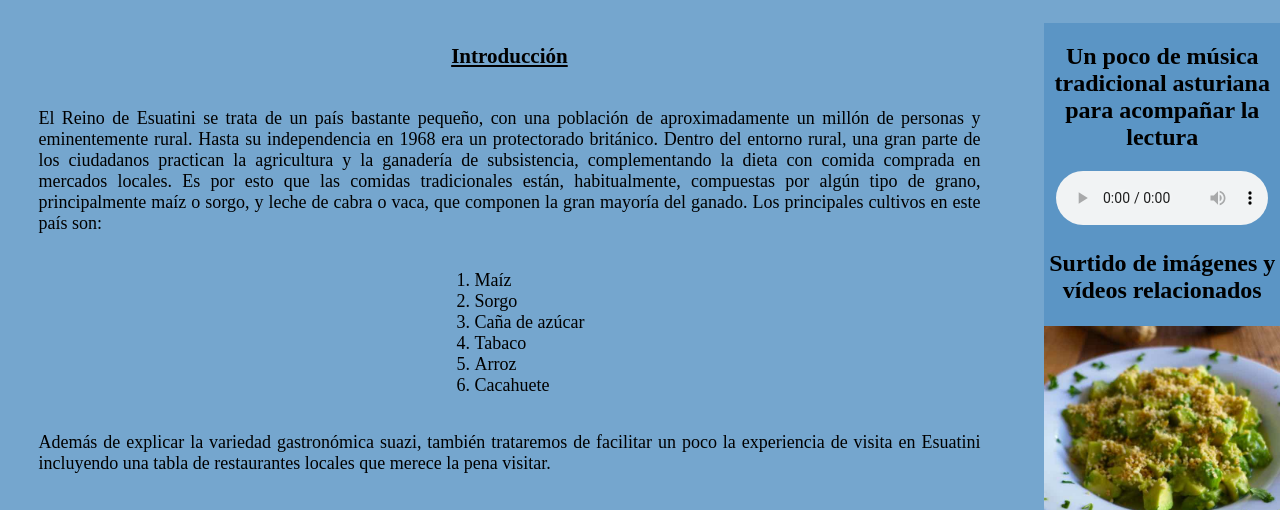
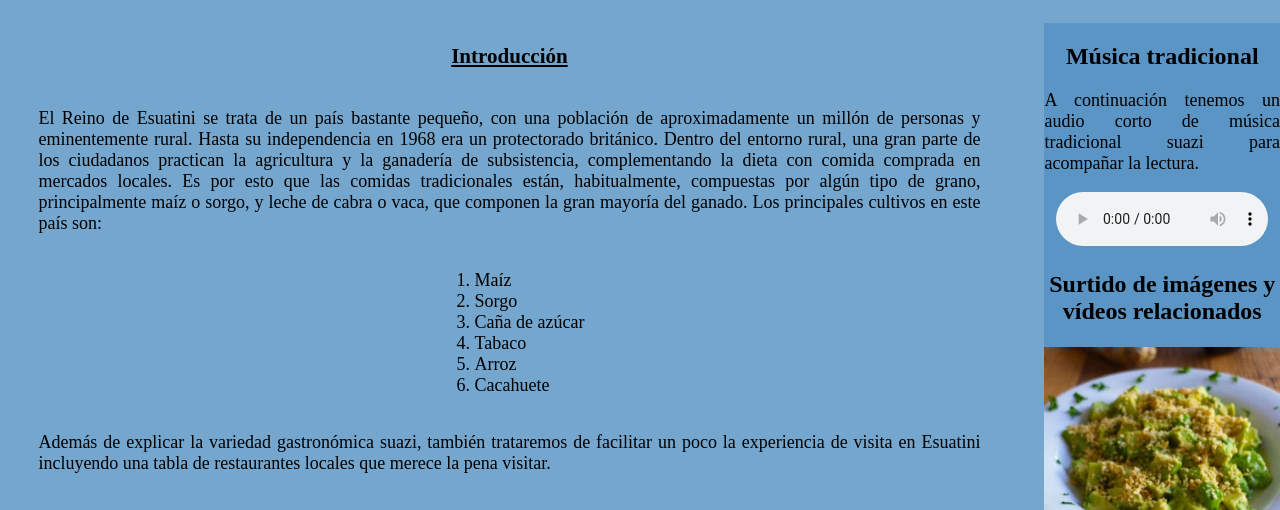
Before and after one commit to JairoGC-1812/SEWextraordinariaaux, a plain HTML site: page gastronomia.html in a window 1280 px wide. Shown: the part 271-781 px from the top of the page. Drawn offline with Linux system fonts and the light colour scheme.

Commit message:
Update gastronomia.html

```diff
--- a/gastronomia.html
+++ b/gastronomia.html
@@ -246,7 +246,8 @@
                 </section>
             </article>
             <aside>
-                <h2>Un poco de música tradicional asturiana para acompañar la lectura</h2>
+                <h2>Música tradicional</h2>
+                <p>A continuación tenemos un audio corto de música tradicional suazi para acompañar la lectura.</p>
                 <audio controls>
                     <source src="multimedia/musica_suazi.mp3" type="audio/mpeg" />
                 </audio>
```
